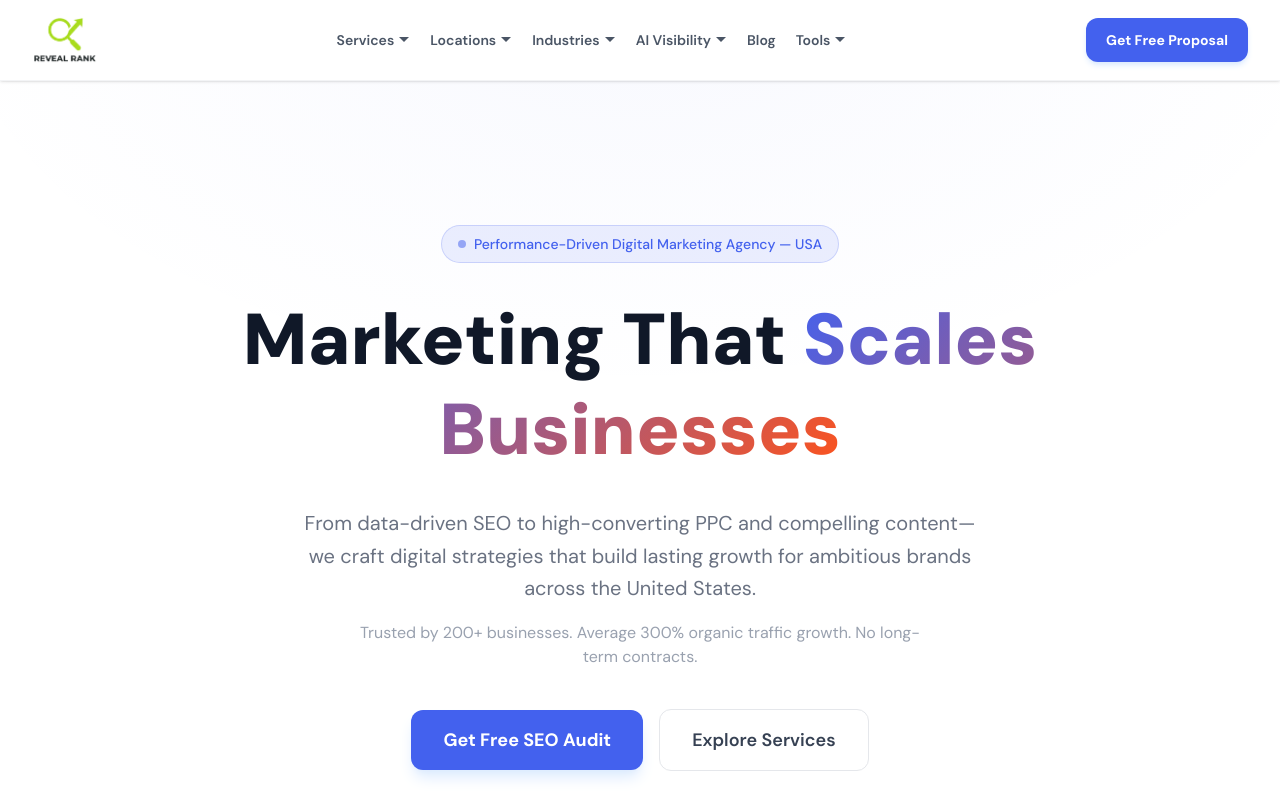
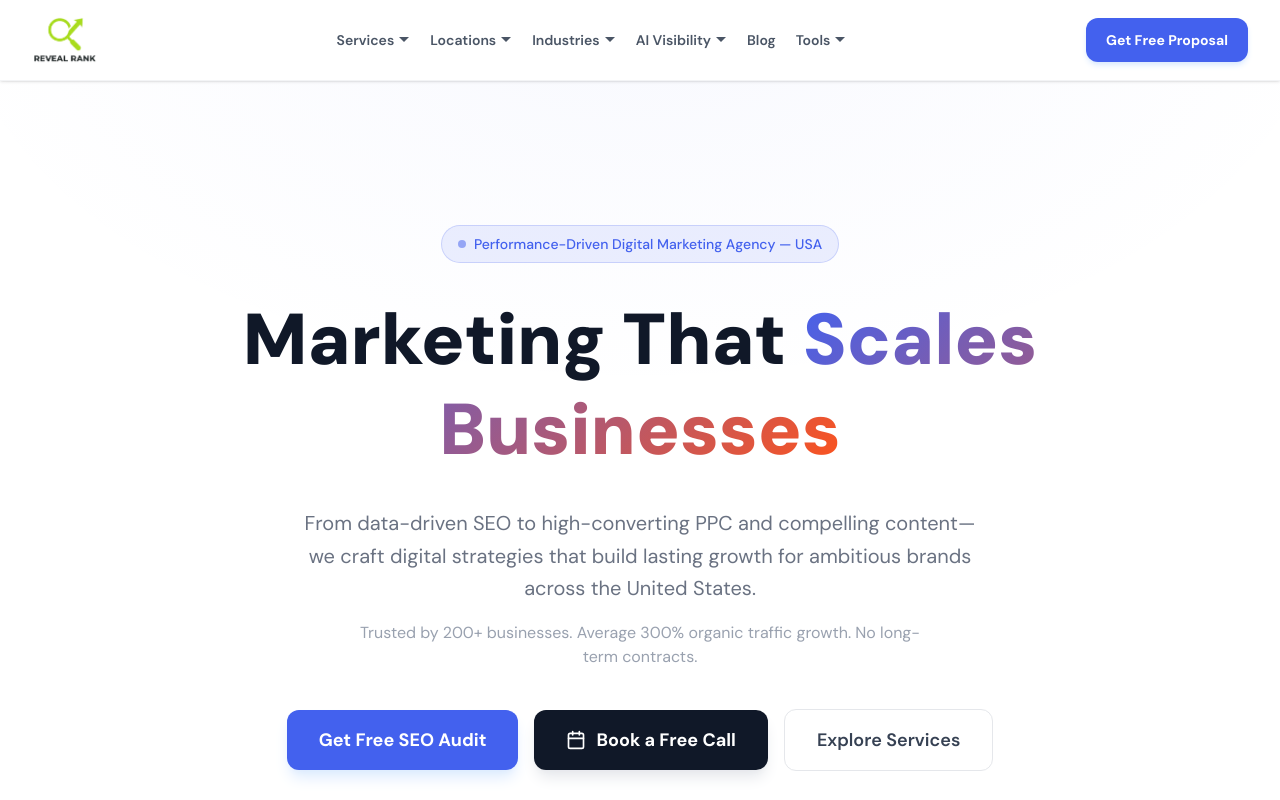
Before and after one commit to RevealDeploymentZone/revealrank, a Next.js app: page / in a window 1280 px wide. Shown: the top 800 px of the page. Built offline with nearby package versions, Linux system fonts and the light colour scheme.

Commit message:
feat: add Book a Free Call (Cal.com) button to homepage hero

```diff
--- a/app/page.tsx
+++ b/app/page.tsx
@@ -192,6 +192,20 @@ export default function HomePage() {
             <Link href="/contact" className="bg-[#4361ee] hover:bg-[#3451de] text-white font-bold px-8 py-4 rounded-xl text-lg transition-all hover:scale-105 shadow-lg shadow-blue-100">
               Get Free SEO Audit
             </Link>
+            <a
+              href="https://cal.com/reveal-rank"
+              target="_blank"
+              rel="noopener noreferrer"
+              className="inline-flex items-center gap-2.5 bg-gray-900 hover:bg-gray-800 text-white font-bold px-8 py-4 rounded-xl text-lg transition-all hover:scale-105 shadow-lg shadow-gray-200"
+            >
+              <svg width="20" height="20" viewBox="0 0 24 24" fill="none" stroke="currentColor" strokeWidth="2" strokeLinecap="round" strokeLinejoin="round">
+                <rect x="3" y="4" width="18" height="18" rx="2" ry="2" />
+                <line x1="16" y1="2" x2="16" y2="6" />
+                <line x1="8" y1="2" x2="8" y2="6" />
+                <line x1="3" y1="10" x2="21" y2="10" />
+              </svg>
+              Book a Free Call
+            </a>
             <Link href="/services" className="border border-gray-200 hover:border-[#4361ee] text-gray-700 font-semibold px-8 py-4 rounded-xl text-lg transition-all">
               Explore Services
             </Link>
```
